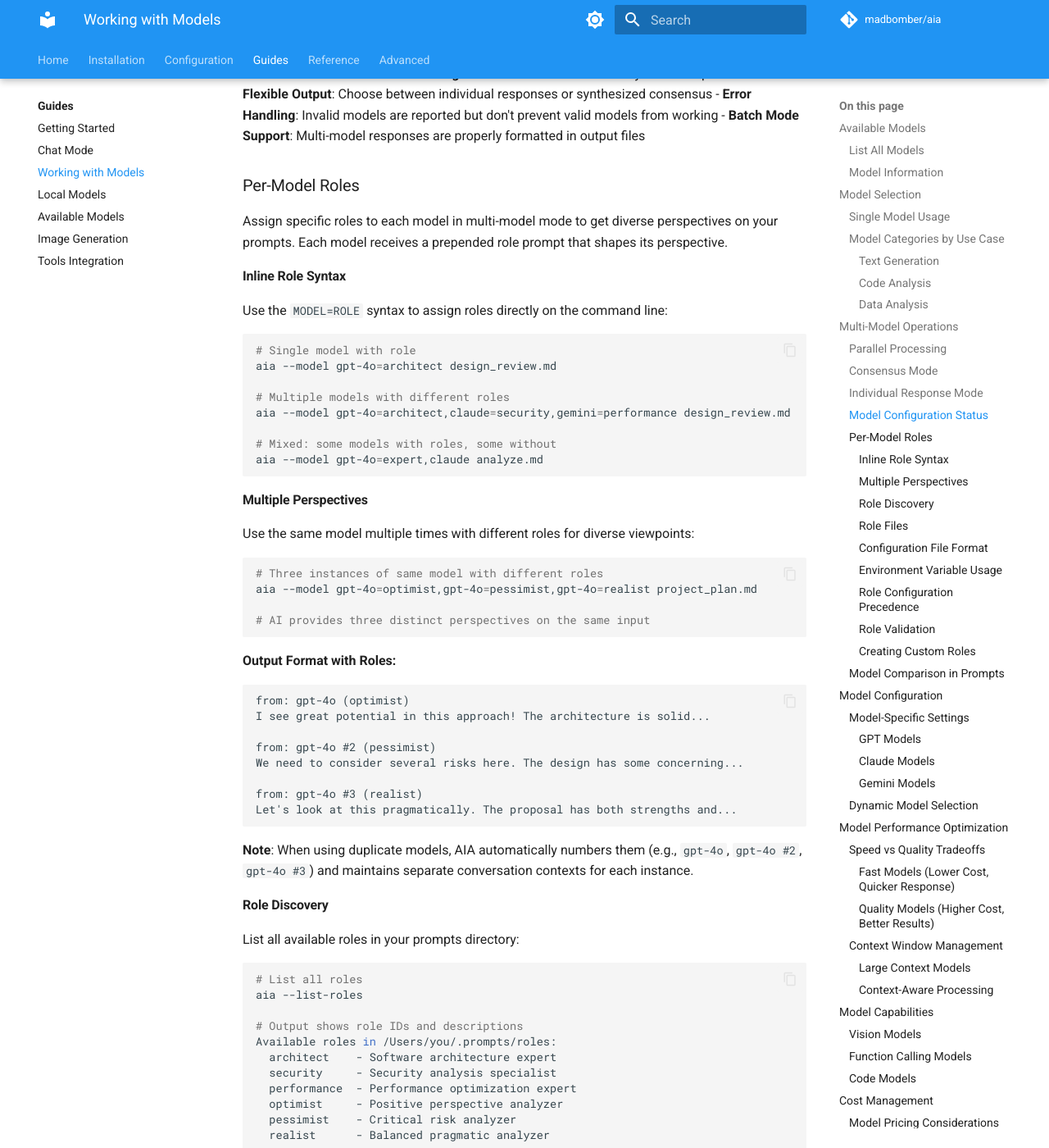
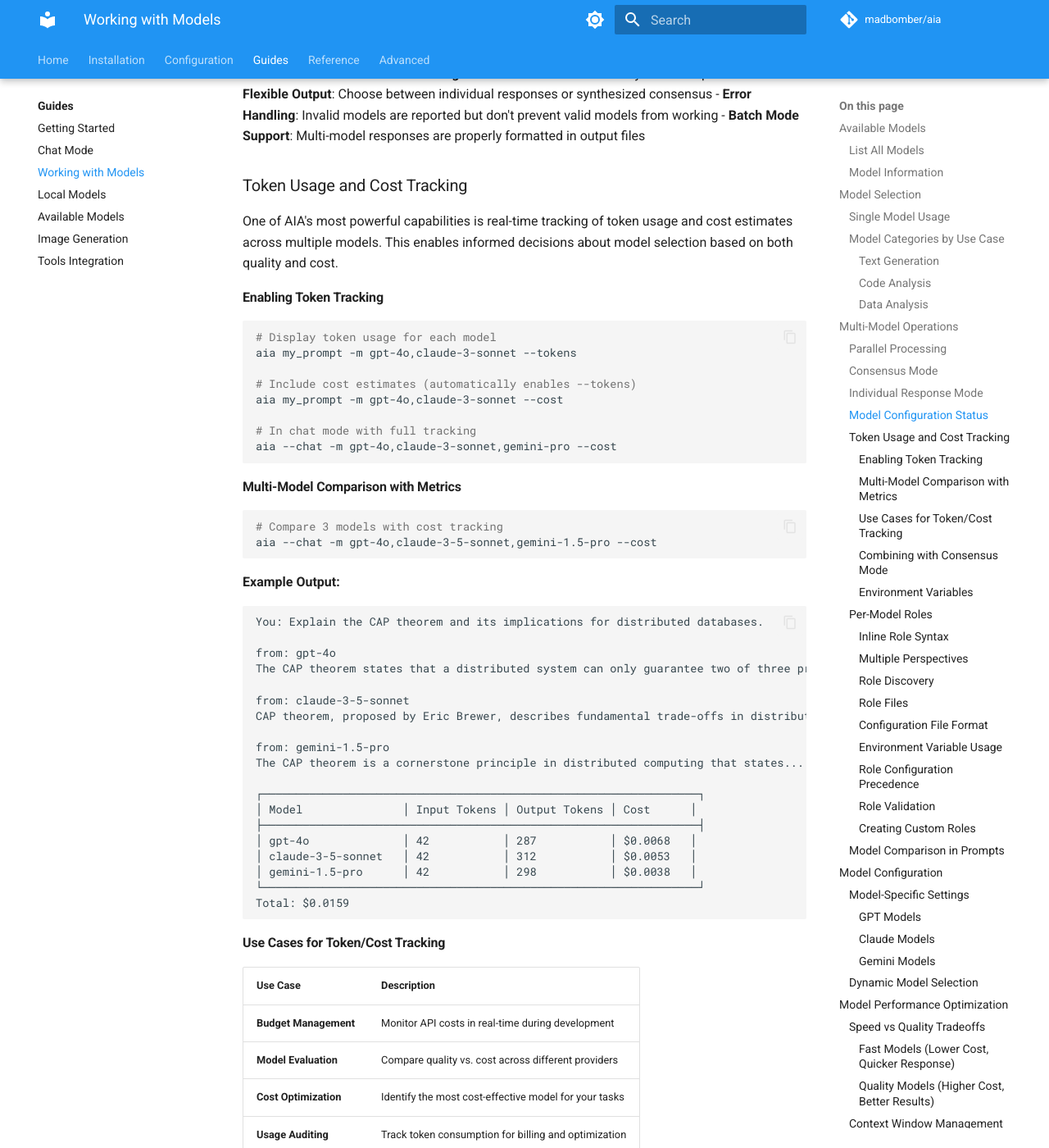
Before and after one commit to MadBomber/aia, an MkDocs documentation site: the page built from docs/guides/models.md, in a window 1280 px wide and 1400 px high, scrolled down 3522 px. Shown: the whole window at 82% size. Built offline with MkDocs 1.6.1 and Material for MkDocs 9.7.7, drawn with Linux system fonts in a browser that asks for light colours; comment, search, counter and statistics services are not loaded; the version menu is left out; some of the changed text lies outside the part shown.

Commit message:
Enhance multi-model token usage tracking
- Rename `--metrics` flag to `--tokens` for clarity
- Add `--cost` flag to enable cost estimation for each model
- Update README with comprehensive multi-model comparison example
- Include new CLI options in configuration and help documentation
- Improve documentation to highlight token and cost tracking benefits

This change introduces more granular insights into model interactions, allowing users to:
- Compare token consumption across different models
- Estimate computational costs
- Make informed decisions about model selection
- Understand resource utilization during multi-model comparisons

````diff
--- a/docs/guides/models.md
+++ b/docs/guides/models.md
@@ -166,6 +166,84 @@
 - **Flexible Output**: Choose between individual responses or synthesized consensus
 - **Error Handling**: Invalid models are reported but don't prevent valid models from working
 - **Batch Mode Support**: Multi-model responses are properly formatted in output files
+
+### Token Usage and Cost Tracking
+
+One of AIA's most powerful capabilities is real-time tracking of token usage and cost estimates across multiple models. This enables informed decisions about model selection based on both quality and cost.
+
+#### Enabling Token Tracking
+
+```bash
+# Display token usage for each model
+aia my_prompt -m gpt-4o,claude-3-sonnet --tokens
+
+# Include cost estimates (automatically enables --tokens)
+aia my_prompt -m gpt-4o,claude-3-sonnet --cost
+
+# In chat mode with full tracking
+aia --chat -m gpt-4o,claude-3-sonnet,gemini-pro --cost
+```
+
+#### Multi-Model Comparison with Metrics
+
+```bash
+# Compare 3 models with cost tracking
+aia --chat -m gpt-4o,claude-3-5-sonnet,gemini-1.5-pro --cost
+```
+
+**Example Output:**
+```
+You: Explain the CAP theorem and its implications for distributed databases.
+
+from: gpt-4o
+The CAP theorem states that a distributed system can only guarantee two of three properties...
+
+from: claude-3-5-sonnet
+CAP theorem, proposed by Eric Brewer, describes fundamental trade-offs in distributed systems...
+
+from: gemini-1.5-pro
+The CAP theorem is a cornerstone principle in distributed computing that states...
+
+┌─────────────────────────────────────────────────────────────────┐
+│ Model               │ Input Tokens │ Output Tokens │ Cost      │
+├─────────────────────────────────────────────────────────────────┤
+│ gpt-4o              │ 42           │ 287           │ $0.0068   │
+│ claude-3-5-sonnet   │ 42           │ 312           │ $0.0053   │
+│ gemini-1.5-pro      │ 42           │ 298           │ $0.0038   │
+└─────────────────────────────────────────────────────────────────┘
+Total: $0.0159
+```
+
+#### Use Cases for Token/Cost Tracking
+
+| Use Case | Description |
+|----------|-------------|
+| **Budget Management** | Monitor API costs in real-time during development |
+| **Model Evaluation** | Compare quality vs. cost across different providers |
+| **Cost Optimization** | Identify the most cost-effective model for your tasks |
+| **Usage Auditing** | Track token consumption for billing and optimization |
+| **A/B Testing** | Compare model performance with objective metrics |
+
+#### Combining with Consensus Mode
+
+```bash
+# Get consensus response with cost breakdown
+aia my_prompt -m gpt-4o,claude-3-sonnet,gemini-pro --consensus --cost
+
+# The consensus response shows combined metrics:
+# Tokens: input=126 (total), output=892 (consensus + individual)
+# Cost: $0.0189 (all models combined)
+```
+
+#### Environment Variables
+
+```bash
+# Enable token tracking by default
+export AIA_FLAGS__TOKENS=true
+
+# Enable cost tracking by default
+export AIA_FLAGS__COST=true
+```
 
 ### Per-Model Roles
 
````
Also changed, not shown: CHANGELOG.md (+2 -2 lines), README.md (+78 -0 lines), docs/cli-reference.md (+18 -0 lines), docs/configuration.md (+2 -0 lines), docs/guides/chat.md (+46 -0 lines), 4 other files.
